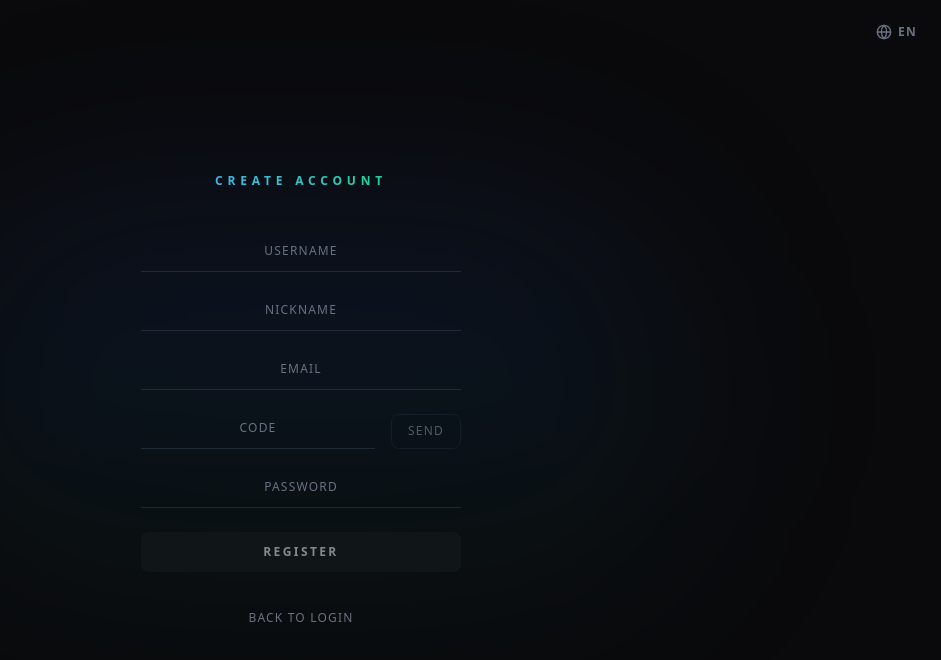
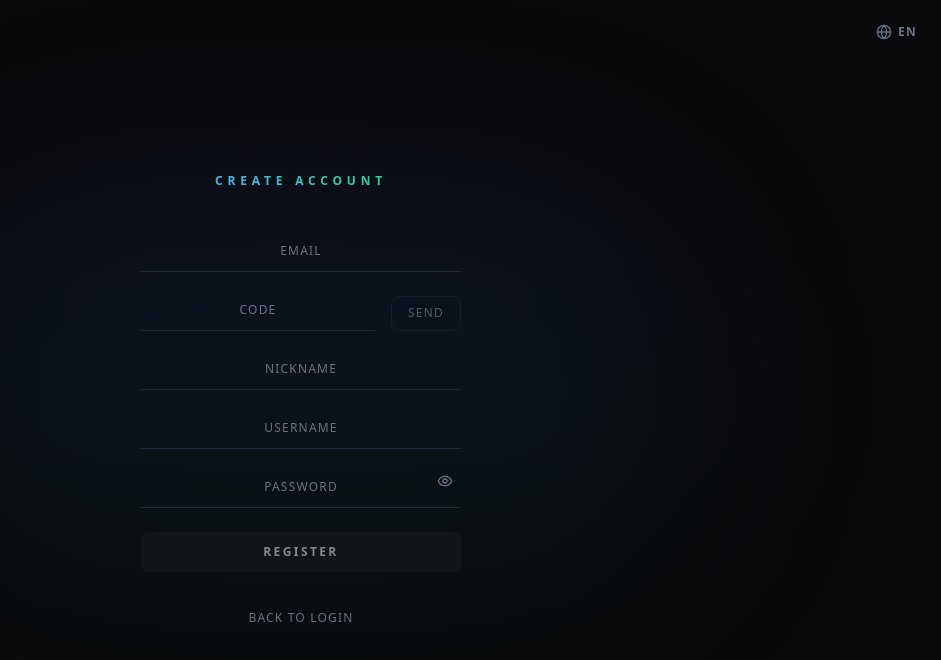
Before and after one commit to alongLFB/league-dashboard, a Next.js app: page /en/register in a window 1280 px wide. Shown: the top 660 px of the page, without its empty margins (339-1280 px from the left). Built offline with nearby package versions, Linux system fonts and the light colour scheme; no server answers.

Commit message:
feat: add password visibility toggle to login and register forms

```diff
--- a/app/[locale]/login/page.tsx
+++ b/app/[locale]/login/page.tsx
@@ -6,11 +6,12 @@ import { useRouter, Link } from '@/i18n/routing';
 import { useTranslations } from 'next-intl';
 import { LanguageSwitcher } from '@/components/LanguageSwitcher';
 import { toast } from 'sonner';
-import { Loader2 } from 'lucide-react';
+import { Loader2, Eye, EyeOff } from 'lucide-react';
 
 export default function LoginPage() {
   const [username, setUsername] = useState('');
   const [password, setPassword] = useState('');
+  const [showPassword, setShowPassword] = useState(false);
   const [loading, setLoading] = useState(false);
   const router = useRouter();
   const t = useTranslations('Login');
@@ -60,7 +61,7 @@ export default function LoginPage() {
           <div className="relative group">
             <div className={`absolute -bottom-0.5 left-0 h-0.5 bg-gradient-to-r from-blue-500 to-purple-500 transition-all duration-700 ease-out ${password ? 'w-full' : 'w-0 group-focus-within:w-full'}`} />
             <input
-              type="password"
+              type={showPassword ? 'text' : 'password'}
               value={password}
               onChange={(e) => setPassword(e.target.value)}
               disabled={loading}
@@ -69,6 +70,13 @@ export default function LoginPage() {
               spellCheck={false}
               autoComplete="off"
             />
+            <button
+              type="button"
+              onClick={() => setShowPassword(!showPassword)}
+              className="absolute right-2 top-0 text-gray-500 hover:text-purple-400 transition-colors"
+            >
+              {showPassword ? <EyeOff size={16} /> : <Eye size={16} />}
+            </button>
           </div>
           <button
             type="submit"
--- a/app/[locale]/register/page.tsx
+++ b/app/[locale]/register/page.tsx
@@ -6,7 +6,7 @@ import { useRouter, Link } from '@/i18n/routing';
 import { useTranslations } from 'next-intl';
 import { LanguageSwitcher } from '@/components/LanguageSwitcher';
 import { toast } from 'sonner';
-import { Loader2 } from 'lucide-react';
+import { Loader2, Eye, EyeOff } from 'lucide-react';
 
 export default function RegisterPage() {
   const [formData, setFormData] = useState({
@@ -17,6 +17,7 @@ export default function RegisterPage() {
     code: ''
   });
 
+  const [showPassword, setShowPassword] = useState(false);
   const [loading, setLoading] = useState(false);
   const [sendingCode, setSendingCode] = useState(false);
   const [countdown, setCountdown] = useState(0);
@@ -78,28 +79,6 @@ export default function RegisterPage() {
         <form onSubmit={handleSubmit} className="space-y-6">
           <div className="relative group">
             <input
-              type="text"
-              required
-              value={formData.username}
-              onChange={(e) => setFormData({...formData, username: e.target.value})}
-              disabled={loading}
-              placeholder={t('username')}
-              className="w-full bg-transparent border-b border-gray-800 outline-none pb-3 text-gray-200 text-center tracking-[0.1em] text-xs transition-all duration-500 placeholder:text-gray-500 disabled:opacity-50 focus:border-green-500"
-            />
-          </div>
-          <div className="relative group">
-            <input
-              type="text"
-              required
-              value={formData.nickname}
-              onChange={(e) => setFormData({...formData, nickname: e.target.value})}
-              disabled={loading}
-              placeholder={t('nickname')}
-              className="w-full bg-transparent border-b border-gray-800 outline-none pb-3 text-gray-200 text-center tracking-[0.1em] text-xs transition-all duration-500 placeholder:text-gray-500 disabled:opacity-50 focus:border-green-500"
-            />
-          </div>
-          <div className="relative group">
-            <input
               type="email"
               required
               value={formData.email}
@@ -134,7 +113,31 @@ export default function RegisterPage() {
 
           <div className="relative group">
             <input
-              type="password"
+              type="text"
+              required
+              value={formData.nickname}
+              onChange={(e) => setFormData({...formData, nickname: e.target.value})}
+              disabled={loading}
+              placeholder={t('nickname')}
+              className="w-full bg-transparent border-b border-gray-800 outline-none pb-3 text-gray-200 text-center tracking-[0.1em] text-xs transition-all duration-500 placeholder:text-gray-500 disabled:opacity-50 focus:border-green-500"
+            />
+          </div>
+
+          <div className="relative group">
+            <input
+              type="text"
+              required
+              value={formData.username}
+              onChange={(e) => setFormData({...formData, username: e.target.value})}
+              disabled={loading}
+              placeholder={t('username')}
+              className="w-full bg-transparent border-b border-gray-800 outline-none pb-3 text-gray-200 text-center tracking-[0.1em] text-xs transition-all duration-500 placeholder:text-gray-500 disabled:opacity-50 focus:border-green-500"
+            />
+          </div>
+
+          <div className="relative group">
+            <input
+              type={showPassword ? 'text' : 'password'}
               required
               value={formData.password}
               onChange={(e) => setFormData({...formData, password: e.target.value})}
@@ -142,6 +145,13 @@ export default function RegisterPage() {
               placeholder={t('password')}
               className="w-full bg-transparent border-b border-gray-800 outline-none pb-3 text-gray-200 text-center tracking-[0.1em] text-xs transition-all duration-500 placeholder:text-gray-500 disabled:opacity-50 focus:border-green-500"
             />
+            <button
+              type="button"
+              onClick={() => setShowPassword(!showPassword)}
+              className="absolute right-2 top-0 text-gray-500 hover:text-green-400 transition-colors"
+            >
+              {showPassword ? <EyeOff size={16} /> : <Eye size={16} />}
+            </button>
           </div>
 
           <button
```
